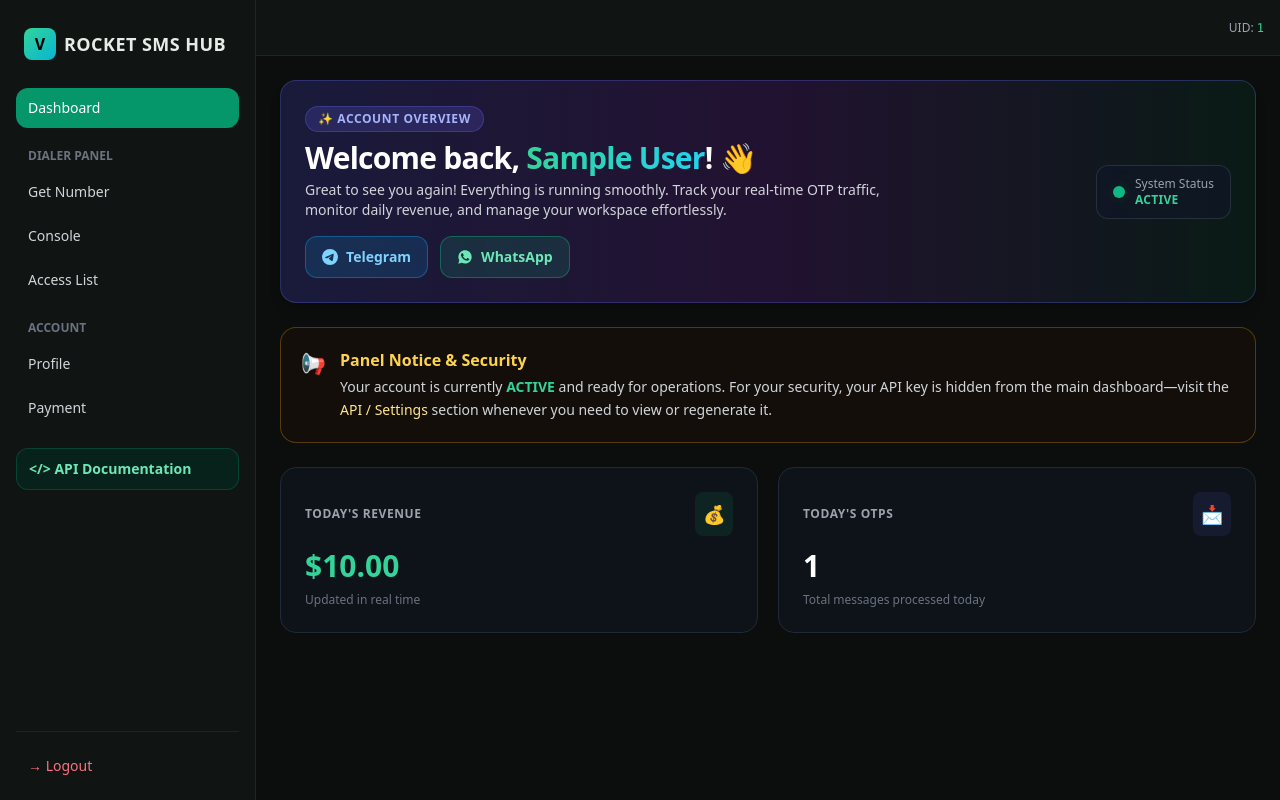
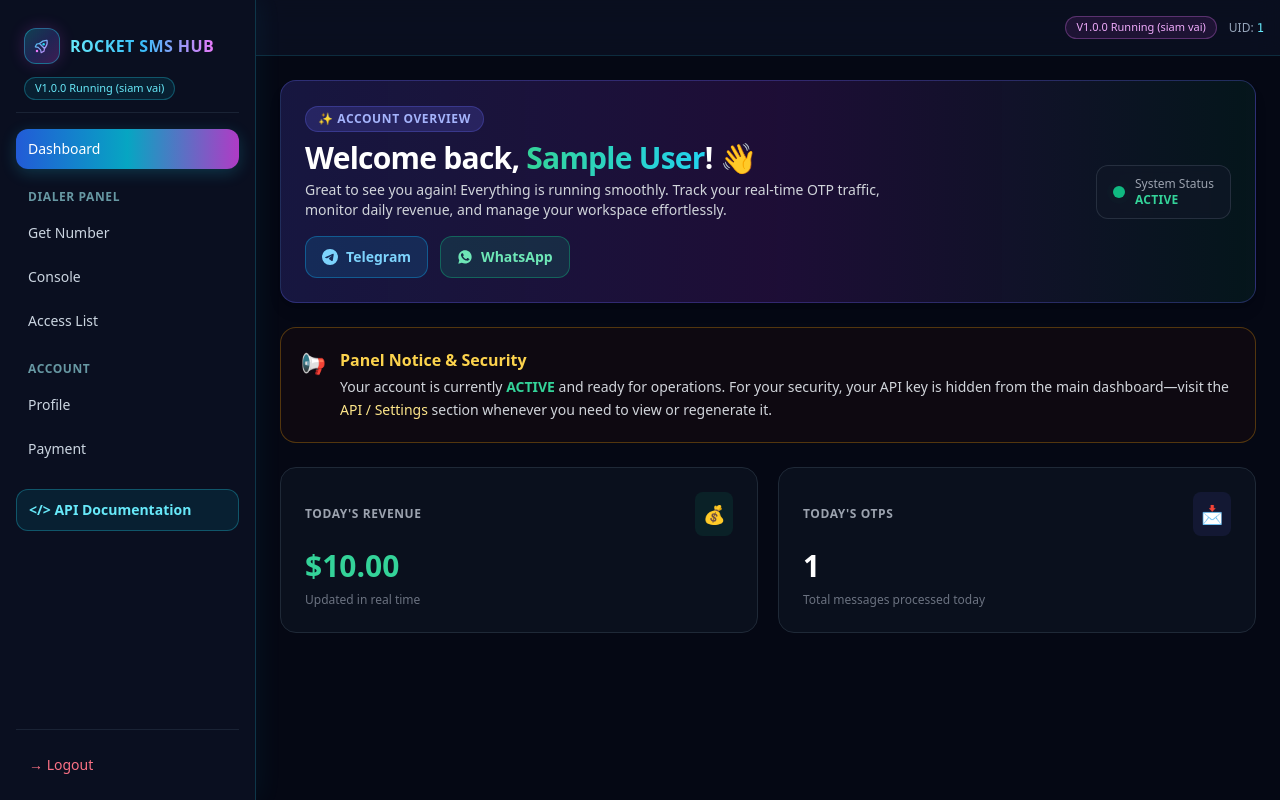
Before and after one commit to mrifathossen57-svg/Free-ai, a Flask app: page /dashboard in a window 1280 px wide. Run offline with Flask 3, Linux system fonts and the light colour scheme; the visitor is signed in with stand-in values (Sample User, id 1); data comes from the database, SQL or seed files in the repository; tables that the repository leaves empty hold one stand-in row (values such as "Sample post"); some libraries are stand-ins or nearby versions.

Commit message:
Update base.html

```diff
--- a/templates/base.html
+++ b/templates/base.html
@@ -6,27 +6,51 @@
   <title>{% block title %}ROCKET SMS HUB{% endblock %}</title>
   <script src="https://cdn.tailwindcss.com"></script>
   <style>
-    body { background-color: #0b0e0c; color: #e6ece8; }
-    .card { background-color: #121614; border: 1px solid #202824; }
-    .accent-btn { background-color: #16a34a; }
-    .accent-btn:hover { background-color: #15803d; }
+    body { background-color: #050814; color: #e2e8f0; }
+    .card { background-color: rgba(11, 16, 33, 0.92); border: 1px solid rgba(34, 211, 238, 0.2); }
+    .accent-btn {
+      background-image: linear-gradient(to right, #2563eb, #06b6d4, #2dd4bf);
+    }
+    .accent-btn:hover {
+      background-image: linear-gradient(to right, #3b82f6, #06b6d4, #d946ef);
+    }
   </style>
 </head>
-<body class="min-h-screen flex">
+<body class="min-h-screen flex bg-[#050814] text-slate-200 selection:bg-cyan-500/30 selection:text-cyan-200">
   {% if user and user.status in ['APPROVED', 'ACTIVE'] %}
   <!-- ডান পাশের ফাঁকা জায়গায় ক্লিক করলে মেনু বন্ধ করার Backdrop -->
   <div id="sidebar-backdrop"
        onclick="closeSidebar()"
-       class="fixed inset-0 bg-black/50 z-30 hidden md:hidden"></div>
+       class="fixed inset-0 bg-black/60 backdrop-blur-xs z-30 hidden md:hidden"></div>
 
   <aside id="sidebar"
-         class="w-64 bg-[#101412] border-r border-[#1e2622] flex flex-col justify-between p-4 fixed md:static inset-y-0 left-0 z-40 transform -translate-x-full md:translate-x-0 transition-transform duration-200">
+         class="w-64 bg-[#0b1021]/95 border-r border-cyan-400/20 flex flex-col justify-between p-4 fixed md:static inset-y-0 left-0 z-40 transform -translate-x-full md:translate-x-0 transition-transform duration-200 shadow-[4px_0_24px_rgba(34,211,238,0.06)]">
     <div>
-      <div class="flex items-center gap-2 px-2 py-3 mb-4">
-        <div class="w-8 h-8 rounded-lg bg-gradient-to-br from-emerald-400 to-cyan-500 flex items-center justify-center font-bold text-black">
-          V
+      <div class="px-2 py-3 mb-4 border-b border-slate-800/80">
+        <div class="flex items-center gap-2.5">
+          <div class="w-9 h-9 rounded-xl bg-gradient-to-br from-cyan-400/25 via-indigo-500/25 to-fuchsia-500/25 border border-cyan-400/40 flex items-center justify-center shadow-[0_0_16px_rgba(217,70,239,0.2)]">
+            <svg class="w-5 h-5" viewBox="0 0 36 36" fill="none" xmlns="http://www.w3.org/2000/svg">
+              <defs>
+                <linearGradient id="sideRocketGrad" x1="4" y1="4" x2="32" y2="32" gradientUnits="userSpaceOnUse">
+                  <stop offset="0%" stop-color="#22D3EE" />
+                  <stop offset="100%" stop-color="#E879F9" />
+                </linearGradient>
+              </defs>
+              <path d="M27 8C27 8 28.5 16.5 22.5 22.5L13.5 13.5C19.5 7.5 27 8 27 8Z" stroke="url(#sideRocketGrad)" stroke-width="2.4" stroke-linejoin="round"/>
+              <path d="M13.5 13.5L8.5 14.5L6 19.5L11 20.5L15.5 25L16.5 30L21.5 27.5L22.5 22.5" stroke="url(#sideRocketGrad)" stroke-width="2.2" stroke-linejoin="round"/>
+              <circle cx="21" cy="15" r="2.2" fill="#22D3EE"/>
+              <circle cx="9" cy="27" r="2.2" fill="#E879F9"/>
+            </svg>
+          </div>
+          <span class="font-extrabold tracking-wide text-base bg-gradient-to-r from-cyan-300 via-sky-400 to-fuchsia-400 bg-clip-text text-transparent">
+            ROCKET SMS HUB
+          </span>
         </div>
-        <span class="font-extrabold tracking-wide text-lg">ROCKET SMS HUB</span>
+        <div class="mt-2.5">
+          <span class="inline-flex items-center px-2.5 py-0.5 rounded-full text-[11px] font-medium bg-cyan-500/10 border border-cyan-400/30 text-cyan-300">
+            V1.0.0 Running (siam vai)
+          </span>
+        </div>
       </div>
 
       <nav class="space-y-1 text-sm" aria-label="Main navigation">
@@ -35,12 +59,12 @@
           {% if item.key not in ['summary', 'sender-range', 'tweaks', 'api-docs'] %}
             {% if item.group and item.group != current_group.val and item.group != 'Extra' %}
               {% set current_group.val = item.group %}
-              <div class="pt-4 pb-1 px-3 text-xs font-semibold text-gray-500 uppercase">
+              <div class="pt-4 pb-1 px-3 text-xs font-semibold text-cyan-200/60 uppercase tracking-wider">
                 {{ item.group }}
               </div>
             {% endif %}
             <a href="{{ url_for('payment_page') if item.key == 'payment' else (url_for('dashboard') if item.key == 'dashboard' else url_for('section_page', section_key=item.key)) }}"
-               class="flex items-center gap-3 px-3 py-2.5 rounded-xl font-medium transition {{ 'bg-emerald-600 text-white' if active == item.key else 'text-gray-300 hover:bg-[#19201c]' }}">
+               class="flex items-center gap-3 px-3 py-2.5 rounded-xl font-medium transition {{ 'bg-gradient-to-r from-blue-600/90 via-cyan-500/90 to-fuchsia-500/80 text-white shadow-[0_4px_16px_rgba(34,211,238,0.2)]' if active == item.key else 'text-slate-300 hover:bg-cyan-500/10 hover:text-cyan-200' }}">
               <span>{{ item.label }}</span>
             </a>
           {% endif %}
@@ -48,16 +72,16 @@
 
         <div class="pt-4 space-y-2">
           <a href="{{ url_for('section_page', section_key='api-docs') }}"
-             class="block px-3 py-2.5 rounded-xl font-semibold transition {{ 'bg-emerald-600 text-white' if active == 'api-docs' else 'bg-emerald-950/60 border border-emerald-700/40 text-emerald-300 hover:bg-emerald-950' }}">
+             class="block px-3 py-2.5 rounded-xl font-semibold transition {{ 'bg-gradient-to-r from-blue-600 via-cyan-500 to-fuchsia-500 text-white shadow-[0_4px_16px_rgba(34,211,238,0.22)]' if active == 'api-docs' else 'bg-cyan-500/10 border border-cyan-400/30 text-cyan-300 hover:bg-fuchsia-500/15 hover:border-fuchsia-400/40 hover:text-fuchsia-200' }}">
             &lt;/&gt; API Documentation
           </a>
         </div>
       </nav>
     </div>
 
-    <div class="pt-4 border-t border-[#1e2622]">
+    <div class="pt-4 border-t border-slate-800/80">
       <a href="{{ url_for('logout') }}"
-         class="block px-3 py-2 rounded-xl text-rose-400 hover:bg-rose-950/30 text-sm font-medium transition">
+         class="block px-3 py-2 rounded-xl text-rose-400 hover:bg-rose-950/40 border border-transparent hover:border-rose-500/30 text-sm font-medium transition">
         → Logout
       </a>
     </div>
@@ -66,17 +90,22 @@
 
   <div class="flex-1 flex flex-col min-w-0">
     {% if user and user.status in ['APPROVED', 'ACTIVE'] %}
-    <header class="h-14 border-b border-[#1e2622] bg-[#101412] px-4 flex items-center justify-between">
+    <header class="h-14 border-b border-cyan-400/15 bg-[#0b1021]/90 backdrop-blur-md px-4 flex items-center justify-between">
       <button id="menu-toggle-btn"
               type="button"
               onclick="toggleSidebar()"
               aria-expanded="false"
               aria-controls="sidebar"
-              class="md:hidden px-3 py-1.5 rounded-lg bg-[#181f1b] hover:bg-[#202924] text-sm transition">
+              class="md:hidden px-3 py-1.5 rounded-lg bg-[#070b18] border border-cyan-400/30 text-cyan-300 hover:bg-cyan-500/15 text-sm transition">
         ☰ Menu
       </button>
-      <div class="text-xs text-gray-400 ml-auto">
-        UID: <span class="text-emerald-400 font-mono">{{ user.uid }}</span>
+      <div class="flex items-center gap-3 ml-auto">
+        <span class="hidden sm:inline-flex items-center px-2.5 py-0.5 rounded-full text-[11px] font-medium bg-fuchsia-500/10 border border-fuchsia-400/30 text-fuchsia-300">
+          V1.0.0 Running (siam vai)
+        </span>
+        <div class="text-xs text-slate-400">
+          UID: <span class="text-cyan-300 font-mono">{{ user.uid }}</span>
+        </div>
       </div>
     </header>
     {% endif %}
@@ -85,7 +114,7 @@
       {% with messages = get_flashed_messages(with_categories=true) %}
         {% if messages %}
           {% for category, msg in messages %}
-            <div class="mb-4 p-3 rounded-xl text-sm border {{ 'bg-emerald-950/60 border-emerald-700/50 text-emerald-200' if category == 'success' else 'bg-rose-950/60 border-rose-700/50 text-rose-200' }}">
+            <div class="mb-4 p-3 rounded-xl text-sm border {{ 'bg-cyan-950/60 border-cyan-400/40 text-cyan-200' if category == 'success' else 'bg-rose-950/60 border-rose-500/40 text-rose-200' }}">
               {{ msg }}
             </div>
           {% endfor %}
@@ -136,4 +165,4 @@
   </script>
   {% endif %}
 </body>
-    </html>
+              </html>
```
